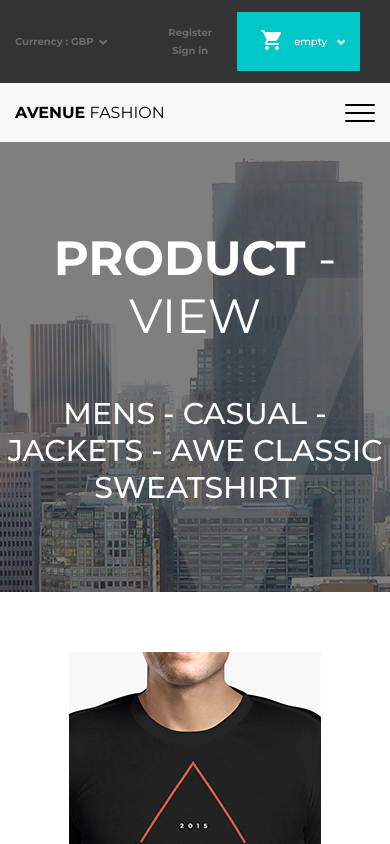
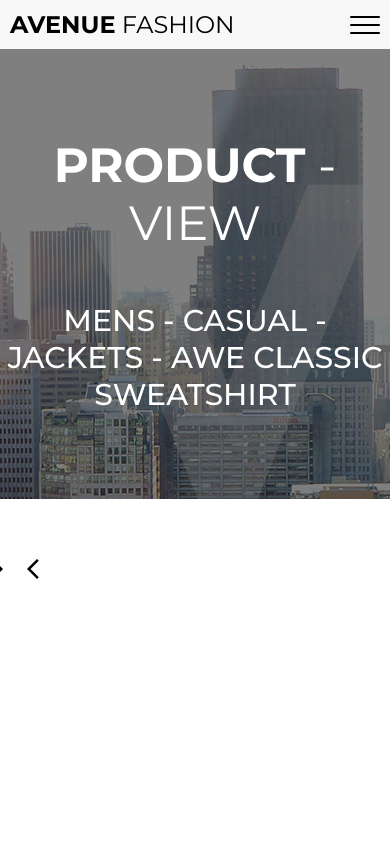
Before and after one commit to RockyAtoyan/ave-shop, a React (Create React App) app: page /#/product/1 in a window 390 px wide. Shown: the top 844 px of the page. Built offline with nearby package versions, Linux system fonts and the light colour scheme.

Commit message:
Adaptive

```diff
--- a/package.json
+++ b/package.json
@@ -24,10 +24,12 @@
     "react-redux": "^8.0.5",
     "react-router-dom": "^6.9.0",
     "react-scripts": "5.0.1",
+    "react-slick": "^0.29.0",
     "redux": "^4.2.1",
     "redux-thunk": "^2.4.2",
     "reset-css": "^5.0.1",
     "sass": "^1.60.0",
+    "slick-carousel": "^1.8.1",
     "the-new-css-reset": "^1.8.4",
     "typescript": "^4.9.5",
     "uuid": "^9.0.0",
@@ -60,6 +62,7 @@
     ]
   },
   "devDependencies": {
+    "@types/react-slick": "^0.23.10",
     "@types/uuid": "^9.0.1",
     "gh-pages": "^5.0.0"
   }
--- a/src/App.scss
+++ b/src/App.scss
@@ -1,3 +1,5 @@
+@import "~slick-carousel/slick/slick.css";
+@import "~slick-carousel/slick/slick-theme.css";
 /***
     The new CSS reset - version 1.8.4 (last updated 14.2.2023)
     GitHub page: https://github.com/elad2412/the-new-css-reset
@@ -154,6 +156,29 @@ button {
 .header {
   background: #f8f8f8;
   width: 100%;
+  .header_logo.mobile{
+    display: none;
+  }
+  .banner {
+    &.mobile{
+      display: none;
+    }
+    width: 100%;
+    background: #333333;
+    text-align: center;
+    margin-top: 60px;
+    padding: 60px 40px;
+    color: #fff;
+    font-size: 36px;
+    font-weight: 500;
+
+    span {
+      font-weight: 700;
+    }
+  }
+  .burger_menu {
+    display: none;
+  }
   &_search{
     position: relative;
     button{
@@ -305,9 +330,7 @@ button {
     justify-content: space-between;
     padding: 40px 0;
 
-    .burger_menu {
-      display: none;
-    }
+
 
     input {
       border: 1px solid #c1c1c1;
@@ -371,20 +394,7 @@ button {
           background: #fff;
           box-shadow: 1px 30px 30px rgba(0, 0, 0, .1);
 
-          .banner {
-            width: 100%;
-            background: #333333;
-            text-align: center;
-            margin-top: 60px;
-            padding: 60px 40px;
-            color: #fff;
-            font-size: 36px;
-            font-weight: 500;
-
-            span {
-              font-weight: 700;
-            }
-          }
+
 
           ul {
             width: 50%;
@@ -508,7 +518,7 @@ button {
 
   h3 {
     position: absolute;
-    z-index: 3;
+    z-index: 2;
     top: 10px;
     left: 10px;
     font-size: 21px;
@@ -1597,11 +1607,44 @@ button {
     align-items: stretch;
     gap: 20px;
     padding-bottom: 30px;
+    .product_slider{
+      width: 0;
+      .slick-arrow{
+        width: 30px;
+        height: 30px;
+        display: flex;
+        align-items: center;
+        justify-content: center;
+        position: absolute;
+        top: 50%;
+        color: #000;
+        transform: translate3d(0,-50%,0);
+        transition: all .3s ease;
+        z-index: 2;
+        &:hover{
+          color: #eeeeee;
+          background: #00c8c8;
+        }
+        &:before{
+          display: none;
+        }
+      }
+      .slick-prev{
+        left: 0;
+        transform: translate3d(0,-50%,0) rotate(180deg);
+      }
+      .slick-next{
+        right: 0;
+      }
+    }
     &>*{
       flex: 1 1 0;
     }
     &__img{
-
+        img{
+          width: 100%;
+          height: auto;
+        }
     }
     &__item{
       display: flex;
@@ -1884,22 +1927,68 @@ footer {
 }
 
 @media(max-width: 990px) {
+  body.active{
+    overflow: hidden;
+  }
   .main .home .intro_title {
     font-size: 136px;
   }
+  .header .banner{
+    display: none;
+    &.mobile{
+      display: block;
+      margin-top: 0;
+    }
+  }
   .main .home .intro_inner {
     margin-top: -111px;
+  }
+  .header{
+    display: flex;
+    padding: 10px;
+    align-items: center;
+    justify-content: space-between;
   }
   .header_menu {
     position: relative;
     z-index: 10;
-  }
-  .header_menu .burger_menu {
+    flex-direction: column;
+    gap: 20px;
+  }
+  .header_menu .header_logo{
+    color: #eeeeee;
+  }
+  .header_header__content{
+    padding-right: 50px;
+  }
+  .header_inner{
+    position: fixed;
+    width: 90%;
+    height: 100vh;
+    top: 0;
+    background: #333333;
+    right: -100%;
+    z-index: 9;
+    transition: all .6s ease;
+    &.active{
+      right: 0;
+    }
+  }
+  .header .header_logo.mobile{
+    display: block;
+    text-transform: uppercase;
+    font-size: 24px;
+    span{
+      font-weight: 700;
+    }
+  }
+  .header .burger_menu {
     display: block;
     width: 30px;
     height: 2px;
+    z-index: 10;
+    position: relative;
     background: #000;
-    position: relative;
     border-radius: 10px;
     transition: all .3s ease;
 
@@ -1938,10 +2027,13 @@ footer {
     left: 0;
     right: auto;
   }
+  .header_menu__content{
+    width: 100%;
+  }
+  .header_search{
+    margin: 0 auto;
+  }
   .header .menu {
-    position: absolute;
-    left: 0;
-    top: 70%;
     width: 100%;
     visibility: hidden;
     flex-direction: column;
@@ -1950,11 +2042,9 @@ footer {
     background: #fff;
     padding: 20px;
     transition: opacity .5s ease;
-
     & > ul {
-
-    }
-
+      flex-direction: column;
+    }
     &.active {
       visibility: visible;
       opacity: 1;
@@ -2109,7 +2199,13 @@ footer {
     }
   }
 }
-
+@media(max-width: 630px){
+  .header_header__content{
+    &>*:first-child{
+      display: none;
+    }
+  }
+}
 @media(max-width: 580px) {
   .posts_items {
     grid-template-columns: 1fr;
@@ -2134,6 +2230,7 @@ footer {
   .catalog_products{
     grid-template-columns: repeat(auto-fill, minmax(270px, 1fr));;
   }
+
 }
 
 @media(max-width: 426px) {
--- a/src/App.tsx
+++ b/src/App.tsx
@@ -9,13 +9,15 @@ import {Brand} from "./Components/Brand/Brand";
 import {Stores} from "./Components/Stores/Stores";
 import {Lookbook} from "./Components/Lookbook/Lookbook";
 import {Product} from "./Components/Product";
-import {useSelector} from "react-redux";
+import {useDispatch, useSelector} from "react-redux";
 import {AppStateType} from "./Components/store";
 import {Cart} from "./Components/Cart/Cart";
 import {Auth} from "./Components/Auth/Auth";
 import {SearchCatalog} from "./Components/Catalog/SearchCatalog";
+import {setMenuItem} from "./Components/shopReducer";
 
 const App = () => {
+    const dispatch = useDispatch()
 
     const items = useSelector((state:AppStateType) => state.shop.categories)
 
@@ -37,7 +39,12 @@ const App = () => {
 
 
     return (
-        <div className="wrapper">
+        <div className="wrapper" onClick={(event) => {
+            // @ts-ignore
+            if(!(event.target.className === 'submenu' || event.target.parentElement.className === 'banner' || event.target.parentElement.parentElement.className === 'banner' || event.target.className === 'submenu_link' || event.target.className === 'submenu__links' || event.target.className === 'menu_link' || event.target.className === 'banner')){
+                dispatch(setMenuItem(''))
+            }
+        }}>
             <Header />
             <main className={'main'}>
                 <Routes>
--- a/src/Components/Header/Header.tsx
+++ b/src/Components/Header/Header.tsx
@@ -37,20 +37,32 @@ export const Header = () => {
     const categories = useSelector((state: AppStateType) => state.shop.categories)
 
     const menu = useRef<HTMLDivElement>(null)
+    const headerInner = useRef<HTMLDivElement>(null)
+    const body = document.querySelector('body')
 
     const catalogItems = categories.map((category, index) => {
-        return <MenuItem key={index} name={category.name} values={category.values} setMode={setShowMode}
-                         mode={showMode}/>
+        return <MenuItem key={index} name={category.name} values={category.values}/>
     })
 
     useEffect(() => {
         burger.current?.classList.remove('active')
         menu.current?.classList.remove('active')
+        headerInner.current?.classList.remove('active')
+        body?.classList.remove('active')
         setShowMode('')
     },[location.pathname])
 
     return <header className={'header'}>
-        <div className="header_inner">
+        <div className="header_logo mobile">
+            <NavLink to={'/'}><h1><span>avenue</span> fashion</h1></NavLink>
+        </div>
+        <div className="burger_menu" ref={burger} onClick={(event) => {
+            menu.current?.classList.toggle('active')
+            headerInner.current?.classList.toggle('active')
+            body?.classList.toggle('active')
+            event.currentTarget.classList.toggle('active')
+        }}></div>
+        <div className="header_inner" ref={headerInner}>
             <div className="header_header">
                 <div className="menu_container">
                     <div className="header_header__content">
@@ -72,7 +84,7 @@ export const Header = () => {
                     </div>
                     <div className="header_menu__content">
                         <nav className={'menu'} ref={menu}>
-                            <ul>
+                            <ul className={'menu_list'}>
                                 {catalogItems}
                             </ul>
                             <div className="header_search">
@@ -84,11 +96,13 @@ export const Header = () => {
                                 </button>
                             </div>
                         </nav>
-                        <div className="burger_menu" ref={burger} onClick={(event) => {
-                            menu.current?.classList.toggle('active')
-                            event.currentTarget.classList.toggle('active')
-                        }}></div>
                     </div>
+                    <li className="banner mobile">
+                        <h4>
+                            <span>Autumn sale! </span>
+                            up to 50% off
+                        </h4>
+                    </li>
                 </div>
             </div>
         </div>
--- a/src/Components/Product.tsx
+++ b/src/Components/Product.tsx
@@ -18,49 +18,59 @@ import FacebookIcon from '@mui/icons-material/Facebook';
 import TwitterIcon from '@mui/icons-material/Twitter';
 import InstagramIcon from '@mui/icons-material/Instagram';
 import PinterestIcon from '@mui/icons-material/Pinterest';
-import { v4 as uuidv4 } from 'uuid';
+import {v4 as uuidv4} from 'uuid';
+import Slider from "react-slick";
+import ArrowBackIosIcon from '@mui/icons-material/ArrowBackIos';
+import ArrowForwardIosIcon from '@mui/icons-material/ArrowForwardIos';
 
-export const getLCItems = (type:string) => {
+export const getLCItems = (type: string) => {
     return Object.keys(localStorage).map(key => JSON.parse(localStorage.getItem(key) + '')).filter(item => item.type === type)
 }
 
-export const AddCartProductToLocalStorage = (product:ProductType,currentColor:string,currentSize:string,quanity:number) => {
-    if(getLCItems('ave-product').some(item => item.productId === product.id)) return
+export const AddCartProductToLocalStorage = (product: ProductType, currentColor: string, currentSize: string, quanity: number) => {
+    if (getLCItems('ave-product').some(item => item.productId === product.id)) return
     const id = uuidv4()
-    localStorage.setItem(id,JSON.stringify({...product,id,type:'ave-product',currentColor,currentSize,quanity,productId:product.id}))
+    localStorage.setItem(id, JSON.stringify({
+        ...product,
+        id,
+        type: 'ave-product',
+        currentColor,
+        currentSize,
+        quanity,
+        productId: product.id
+    }))
 }
 
-export const AddLookbookToLocalStorage = (product:ProductType) => {
+export const AddLookbookToLocalStorage = (product: ProductType) => {
     const id = uuidv4()
-    localStorage.setItem(id,JSON.stringify({...product,id,type:'ave-lookbook',productId:product.id}))
+    localStorage.setItem(id, JSON.stringify({...product, id, type: 'ave-lookbook', productId: product.id}))
 }
 
 
-
 export const Product = () => {
-    const dispatch:any = useDispatch()
+    const dispatch: any = useDispatch()
     const params = useParams()
 
-    const [currentCategory,setCurrentCategory] = useState('description')
+    const [currentCategory, setCurrentCategory] = useState('description')
     const [id, setId] = useState<any>(-1)
     const [errorMode, setErrorMode] = useState<any>(false)
 
     const product = useSelector((state: AppStateType) => state.shop.products).filter(product => product.id === Number(id))[0]
 
-    const [currentColor,setCurrentColor] = useState( '')
-    const [currentSize,setCurrentSize] = useState('')
-    const [currentQuanity,setCurrentQuanity] = useState(1)
+    const [currentColor, setCurrentColor] = useState('')
+    const [currentSize, setCurrentSize] = useState('')
+    const [currentQuanity, setCurrentQuanity] = useState(1)
 
     useEffect(() => {
         dispatch(getCartProducts(getLCItems('ave-product')))
-    },[])
+    }, [])
 
-    const cartProducts = useSelector((state:AppStateType) => state.shop.cartProducts)
-    const lookbook = useSelector((state:AppStateType) => state.shop.lookbook)
+    const cartProducts = useSelector((state: AppStateType) => state.shop.cartProducts)
+    const lookbook = useSelector((state: AppStateType) => state.shop.lookbook)
 
     const cartProduct = product && cartProducts.filter(item => item.productId === product.id).length > 0 ? cartProducts.filter(item => {
-            return item.productId === product.id
-        })[0] : null
+        return item.productId === product.id
+    })[0] : null
 
     const lookbookProduct = lookbook ? lookbook.filter(item => item.productId === (product ? product.id : ''))[0] : null
 
@@ -68,6 +78,15 @@ export const Product = () => {
         setId(params ? params.id : '')
     }, [params.id])
 
+    const settings = {
+        dots: false,
+        infinite: true,
+        speed: 500,
+        slidesToShow: 1,
+        slidesToScroll: 1,
+        prevArrow:<button className={'product_slider__arrow prev'}><ArrowForwardIosIcon /></button>,
+        nextArrow:<button className={'product_slider__arrow next'}><ArrowForwardIosIcon /></button>
+    };
 
     return <div className={'product'}>
         {product && <>
@@ -76,18 +95,26 @@ export const Product = () => {
             <div className="menu_container">
                 <div className="product_inner">
                     <div className="product_content">
-                        <div className="product_content__img ibg">
-                            <img src={product.image} alt=""/>
+                        <div className="product_slider">
+                            <Slider {...settings} >
+                                <div className="product_content__img ">
+                                    <img src={product.image} alt=""/>
+                                </div>
+                                <div className="product_content__img ">
+                                    <img src={product.image} alt=""/>
+                                </div>
+                            </Slider>
                         </div>
                         <div className="product_content__item">
                             <h2 className="product_content__item__title">{product.name}</h2>
                             <div className="product_content__item__actions">
                                 <ul className="product_content__item__rating">
-                                    {Array(product.rating).fill(1).map((rate,index) => <li key={index} className={'rate'}>
-                                        <StarRate />
+                                    {Array(product.rating).fill(1).map((rate, index) => <li key={index}
+                                                                                            className={'rate'}>
+                                        <StarRate/>
                                     </li>)}
-                                    {Array(5 - product.rating).fill(1).map((rate,index) => <li key={index}>
-                                        <StarRate />
+                                    {Array(5 - product.rating).fill(1).map((rate, index) => <li key={index}>
+                                        <StarRate/>
                                     </li>)}
                                 </ul>
                                 <h3 className="product_content__item__reviews">3 review(s)</h3>
@@ -95,16 +122,16 @@ export const Product = () => {
                                 <h3>Share :</h3>
                                 <div className="product_content__item__actions__btns">
                                     <button>
-                                        <FacebookIcon />
+                                        <FacebookIcon/>
                                     </button>
                                     <button>
-                                        <TwitterIcon />
+                                        <TwitterIcon/>
                                     </button>
                                     <button>
-                                        <PinterestIcon />
+                                        <PinterestIcon/>
                                     </button>
                                     <button>
-                                        <InstagramIcon />
+                                        <InstagramIcon/>
                                     </button>
                                 </div>
                             </div>
@@ -124,49 +151,52 @@ export const Product = () => {
                             <div className="product_content__item__description">
                                 <p>{product.about.text}</p>
                                 <ul>
-                                    {product.about.list.map((name,index) => <li key={index}>{name}</li>)}
+                                    {product.about.list.map((name, index) => <li key={index}>{name}</li>)}
                                 </ul>
                             </div>
                             <div className="product_content__item__select">
                                  <span className={errorMode ? 'active' : ''}>
                                         Choose color and size!
                                  </span>
-                                <Select title={'color'} type={'select'} currentValue={currentColor} values={product.colors} onSelect={(value:string) => setCurrentColor(value)} />
-                                <Select title={'size'} type={'select'} currentValue={currentSize} values={product.sizes} onSelect={(value:string) => setCurrentSize(value)} />
-                                <Select title={'qty'} type={'qty'} currentValue={currentQuanity} values={[]} onSelect={(value:number) => value && setCurrentQuanity(value)} />
+                                <Select title={'color'} type={'select'} currentValue={currentColor}
+                                        values={product.colors} onSelect={(value: string) => setCurrentColor(value)}/>
+                                <Select title={'size'} type={'select'} currentValue={currentSize} values={product.sizes}
+                                        onSelect={(value: string) => setCurrentSize(value)}/>
+                                <Select title={'qty'} type={'qty'} currentValue={currentQuanity} values={[]}
+                                        onSelect={(value: number) => value && setCurrentQuanity(value)}/>
                             </div>
                             <div className="product_content__item__btns">
                                 <button onClick={() => {
-                                    if(!cartProduct && currentColor && currentSize) {
+                                    if (!cartProduct && currentColor && currentSize) {
                                         setErrorMode(false)
-                                        AddCartProductToLocalStorage(product,currentColor,currentSize,currentQuanity)
-                                    }else {
+                                        AddCartProductToLocalStorage(product, currentColor, currentSize, currentQuanity)
+                                    } else {
                                         !currentColor && !currentSize && setErrorMode(true)
                                         cartProduct && localStorage.removeItem(cartProduct.id)
                                     }
                                     dispatch(setCartProducts(getLCItems('ave-product')))
                                 }}>
                                     <span>
-                                        <AddShoppingCart />
+                                        <AddShoppingCart/>
                                     </span>
                                     <span>{cartProduct ? 'Success!' : 'add to cart'}</span>
                                 </button>
                                 <button onClick={() => {
-                                    if(!lookbookProduct) {
+                                    if (!lookbookProduct) {
                                         AddLookbookToLocalStorage(product)
-                                    }else {
+                                    } else {
                                         localStorage.removeItem(lookbookProduct.id)
                                     }
                                     dispatch(setMyLookbook(getLCItems('ave-lookbook')))
                                 }}>
                                     <span>
-                                        <Favorite />
+                                        <Favorite/>
                                     </span>
                                     <span>{lookbookProduct ? 'Success!' : 'add to lookbook'}</span>
                                 </button>
                                 <button>
                                     <span>
-                                        <CloseFullscreen />
+                                        <CloseFullscreen/>
                                     </span>
                                     <span>add to prepare</span>
                                 </button>
@@ -175,19 +205,26 @@ export const Product = () => {
                     </div>
                     <div className="product_info">
                         <div className="product_info__categories">
-                            {['description','video','size & specs','delivery & returns','reviews'].map((name,index) => {
-                                return <button key={index} className={currentCategory === name ? 'active' : ''} onClick={() => setCurrentCategory(name)}>{name.toUpperCase()}</button>
+                            {['description', 'video', 'size & specs', 'delivery & returns', 'reviews'].map((name, index) => {
+                                return <button key={index} className={currentCategory === name ? 'active' : ''}
+                                               onClick={() => setCurrentCategory(name)}>{name.toUpperCase()}</button>
                             })}
                         </div>
                         <div className="product_info__items">
-                            {['description','video','size & specs','delivery & returns','reviews'].map((name,index) => {
-                                return <div key={index} className={"product_info__item" + (currentCategory === name ? ' active' : '')} onClick={() => setCurrentCategory(name)}>{
+                            {['description', 'video', 'size & specs', 'delivery & returns', 'reviews'].map((name, index) => {
+                                return <div key={index}
+                                            className={"product_info__item" + (currentCategory === name ? ' active' : '')}
+                                            onClick={() => setCurrentCategory(name)}>{
                                     product[name as keyof ProductType] ? <>
                                         {name === 'description' && <>
                                             <h2>{product.description.title}</h2>
-                                            {product.description.text.split('/backspace').map((p,index) => <p key={index}>{p}</p>)}
-                                        </> }
-                                    </> : <p>Lorem ipsum dolor sit amet, consectetur adipisicing elit. Ad atque, consequatur doloribus enim est et facilis, inventore, iure magnam minima molestiae mollitia non optio perferendis placeat quidem unde veritatis vitae.</p>
+                                            {product.description.text.split('/backspace').map((p, index) => <p
+                                                key={index}>{p}</p>)}
+                                        </>}
+                                    </> : <p>Lorem ipsum dolor sit amet, consectetur adipisicing elit. Ad atque,
+                                        consequatur doloribus enim est et facilis, inventore, iure magnam minima
+                                        molestiae mollitia non optio perferendis placeat quidem unde veritatis
+                                        vitae.</p>
                                 }</div>
                             })}
                         </div>
--- a/src/Components/shopReducer.ts
+++ b/src/Components/shopReducer.ts
@@ -91,6 +91,7 @@ const initState = {
     cartProducts:[] as any[],
     lookbook:[] as any[],
     searchValue:'',
+    menuItem:''
 }
 
 export type ProductType = {
@@ -135,6 +136,8 @@ export const shopReducer = (state = initState,action:ActionsType) => {
         return {...state,lookbook: action.lookbook}
     } else if(action.type === 'set-search-value'){
         return {...state,searchValue: action.value}
+    } else if(action.type === 'set-menu-item'){
+        return {...state,menuItem: action.item}
     }
     return {...state}
 }
@@ -145,7 +148,8 @@ type ActionsType = setSortType |
     setFetchingType |
     setCartProductsType |
     setMyLookbookType |
-    setSearchValueType
+    setSearchValueType |
+    setMenuItemType
 
 type setSortType = {
     type:'set-sort',
@@ -184,6 +188,12 @@ type setMyLookbookType = {
 }
 export const setMyLookbook = (lookbook:any[]):setMyLookbookType => ({type:'set-lookbook',lookbook})
 
+type setMenuItemType = {
+    type:'set-menu-item',
+    item:string
+}
+export const setMenuItem = (item:string):setMenuItemType => ({type:'set-menu-item',item})
+
 
 type ThunkType = ThunkAction<Promise<void | any> | any, AppStateType, any, ActionsType>
 
```
Also changed, not shown: src/Components/Header/MenuItem.tsx (+10 -7 lines), 1 other file (tests, documents, lock files or other folders).
